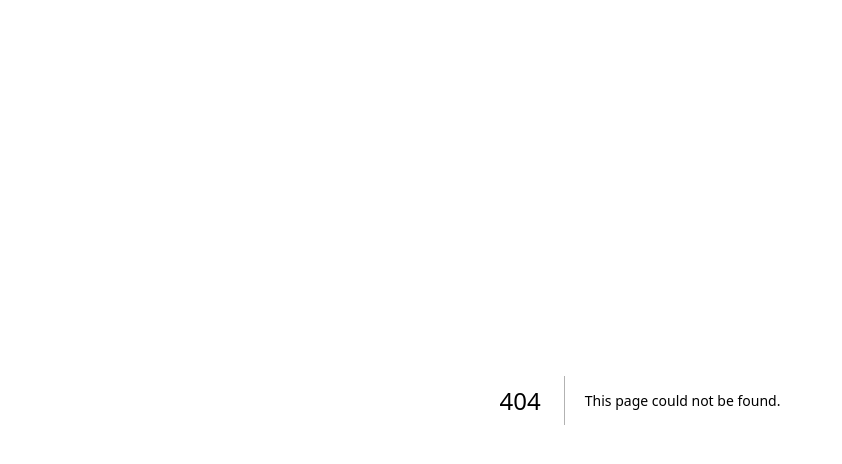
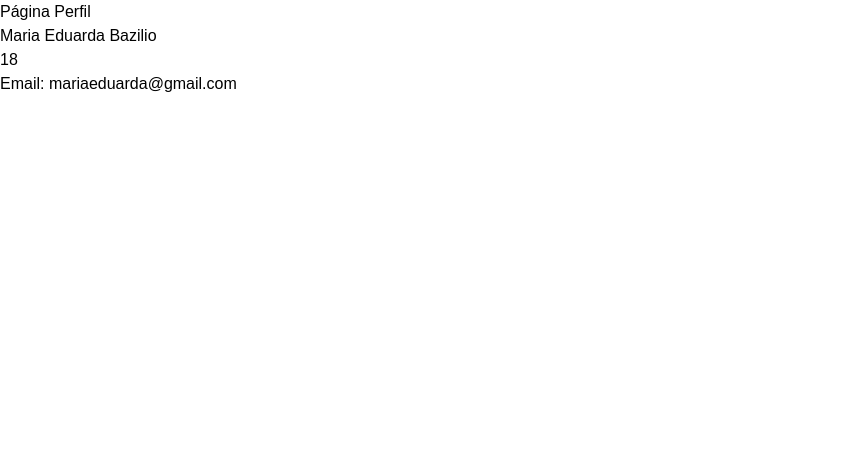
Before and after one commit to MonikySouzaLopes/AulasPTAC4, a Next.js app: page /perfil in a window 1280 px wide. Before the commit this address had no page. Shown: the top 464 px of the page, without its empty margins (0-842 px from the left). Built offline with nearby package versions, Linux system fonts and the light colour scheme.

Commit message:
Atualizado aula dia 03/10

```diff
--- /dev/null
+++ b/src/app/interfaces/usuario.tsx
@@ -0,0 +1,16 @@
+interface Usuario{
+    nome: string;
+    idade: number;
+    email?: string;
+}
+
+const PerfilUsuario: React.FC<{usuario: Usuario}> = ({usuario}) => {
+    return (
+        <div>
+            <h1>{usuario.nome}</h1>
+            <p>{usuario.idade}</p>
+            {usuario.email && <p>Email: {usuario.email}</p>}
+        </div>
+    )
+}
+ export default PerfilUsuario;
--- /dev/null
+++ b/src/app/perfil/page.tsx
@@ -0,0 +1,21 @@
+
+import { useState } from 'react';
+import PerfilUsuario from '../interfaces/usuario';
+
+
+const PaginaPerfil = () =>{
+    const usuario = {
+        nome: 'Maria Eduarda Bazilio',
+        idade: 18,
+        email: 'mariaeduarda@gmail.com',
+    }
+    return (
+        <div>
+            <h1>Página Perfil</h1>
+            <PerfilUsuario usuario={usuario}/>
+
+        </div>
+    )
+}
+
+export default PaginaPerfil
```
